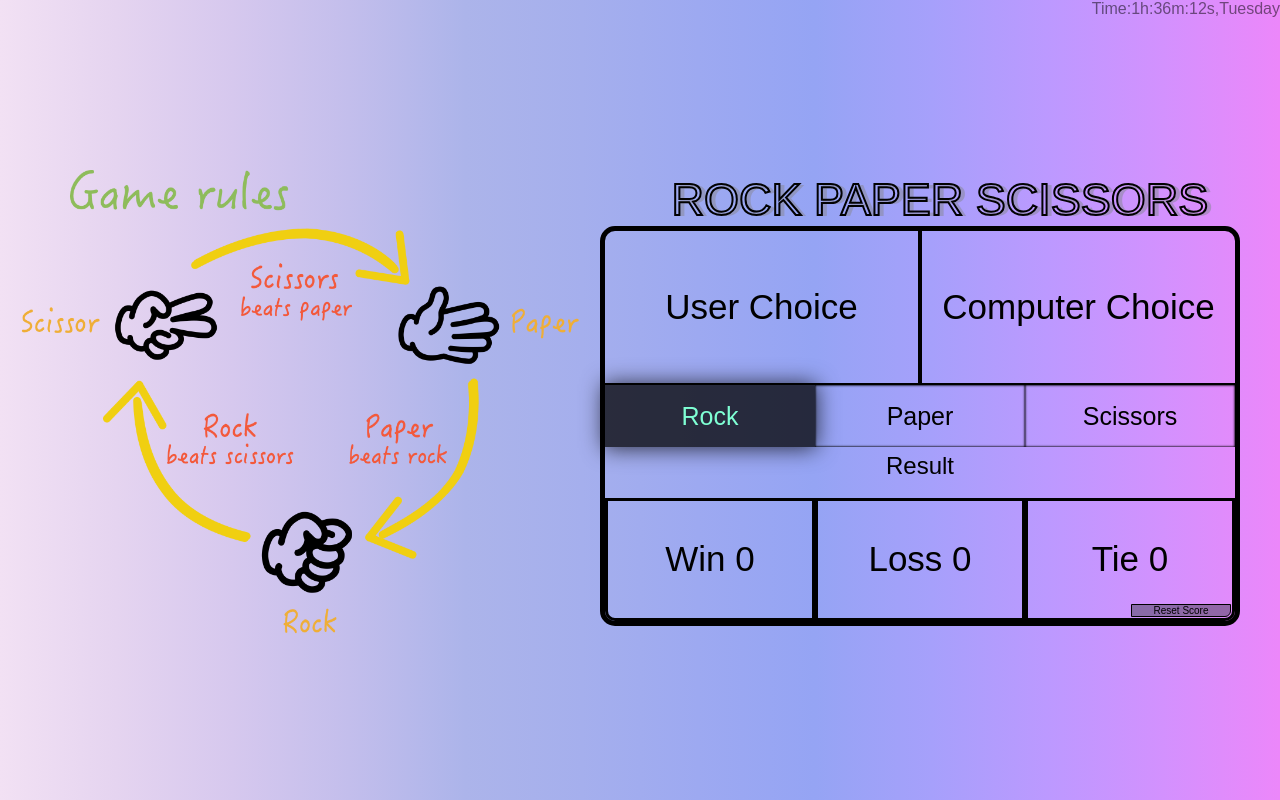
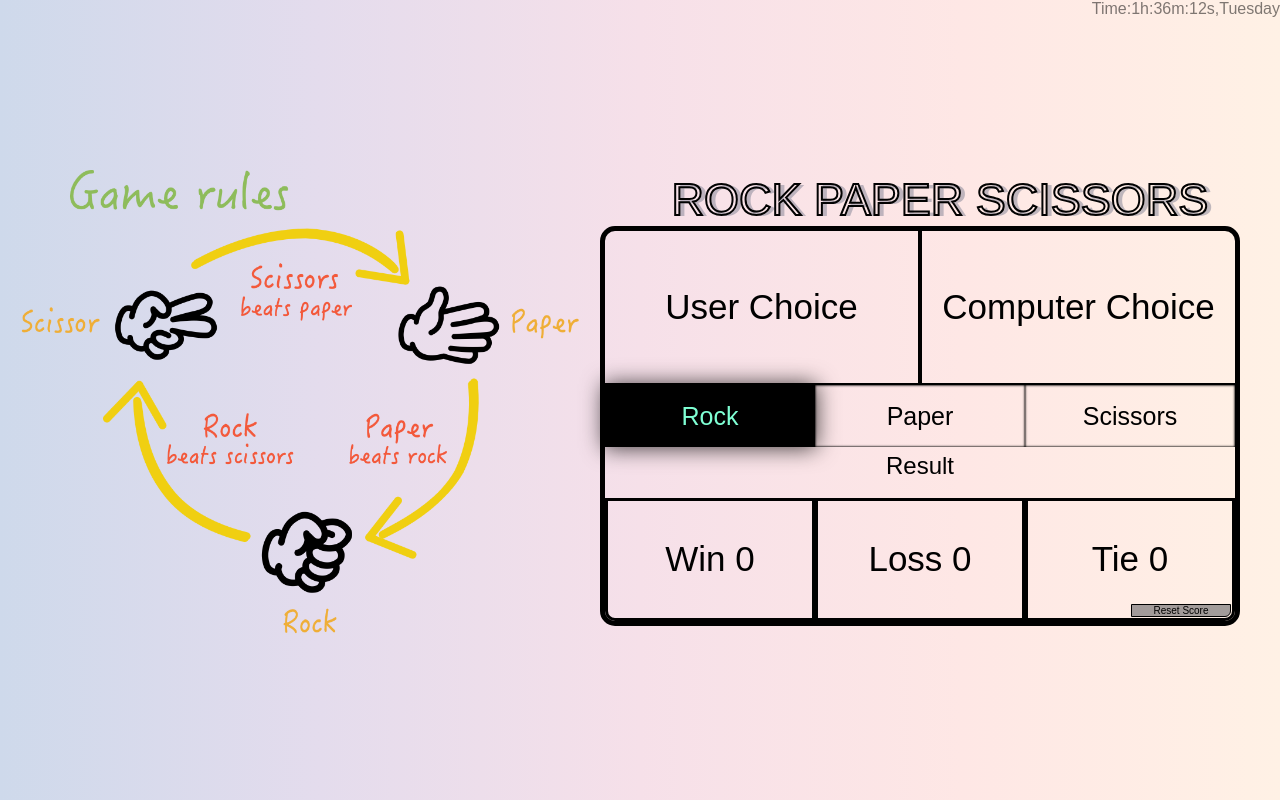
Before and after one commit to rsuryavamsiazad/Projects, a plain HTML site: page index.html in a window 1280 px wide. In both pictures the pointer is over the button "Rock". Drawn offline with Linux system fonts and the light colour scheme; a web font is replaced by a local one.

Commit message:
date 21/11

```diff
--- a/index.css
+++ b/index.css
@@ -8,7 +8,8 @@
 
 
 body {
-    background-image: linear-gradient(to right, #f2e1f4, #e5d4f0, #d6c8ee, #c3beec, #acb4ea, #a5afed, #9da9f1, #95a4f4, #a6a0fb, #bc99ff, #d391fe, #ec87fa);
+    background-image: linear-gradient(to right, #ced9eb, #e4dced, #f6e0e9, #fee7e5, #fff1e5);
+        /* background-image: linear-gradient(to right, #f2e1f4, #e5d4f0, #d6c8ee, #c3beec, #acb4ea, #a5afed, #9da9f1, #95a4f4, #a6a0fb, #bc99ff, #d391fe, #ec87fa); */
 }
 
 .holder {
@@ -93,7 +94,7 @@ body {
 }
 
 .two button:hover {
-    background-color: rgba(0, 0, 0, 0.75);
+    background-color: rgba(0, 0, 0, 1);
     color: aquamarine;
     border: none;
     box-shadow: 0px 0px 22px 1px rgba(0, 0, 0, 0.75);
```
